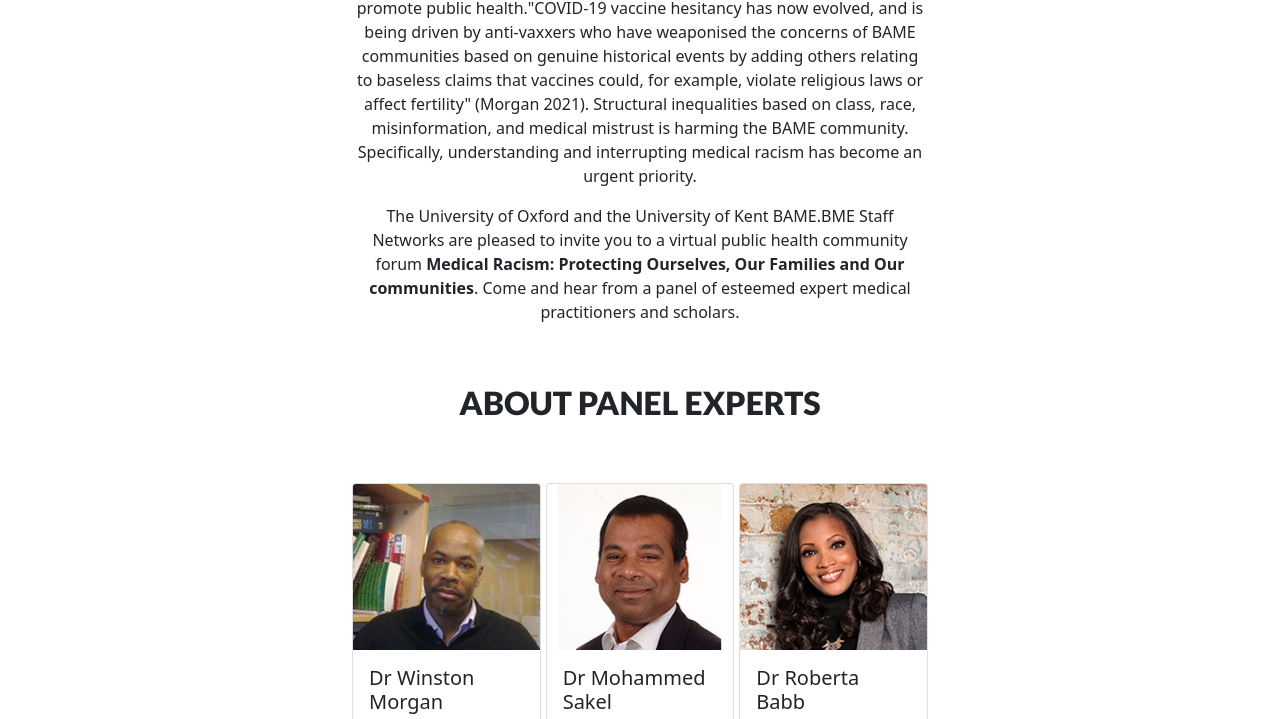
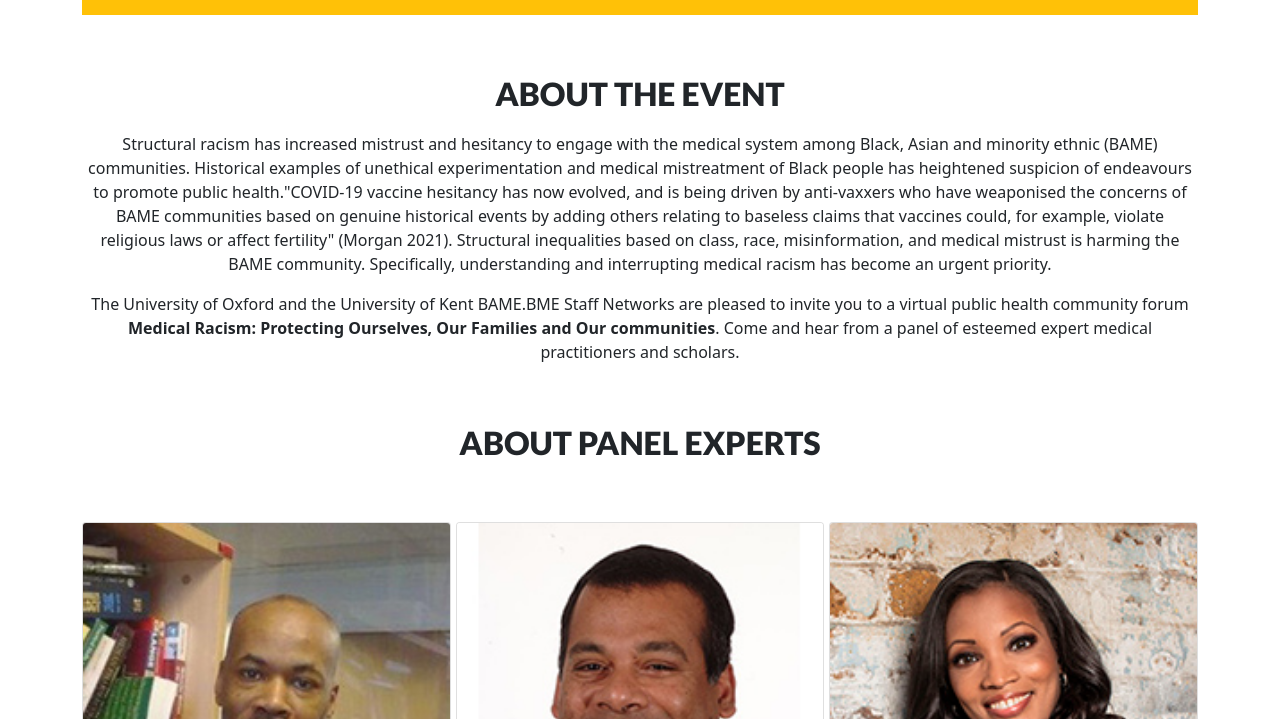
Before and after one commit to virtualroundtable/virtualroundtable.github.io, a plain HTML site: page index.html in a window 1280 px wide. Shown: the part 685-1404 px from the top of the page. Drawn offline with nearby package versions, Linux system fonts and the light colour scheme.

Commit message:
remove size restrictions

```diff
--- a/css/main-style.css
+++ b/css/main-style.css
@@ -1,7 +1,3 @@
-.container {
-	max-width: 600px;
-}
-
 .cards {
 	display: grid;
 	grid-template-columns: repeat(6, 1fr);
```
